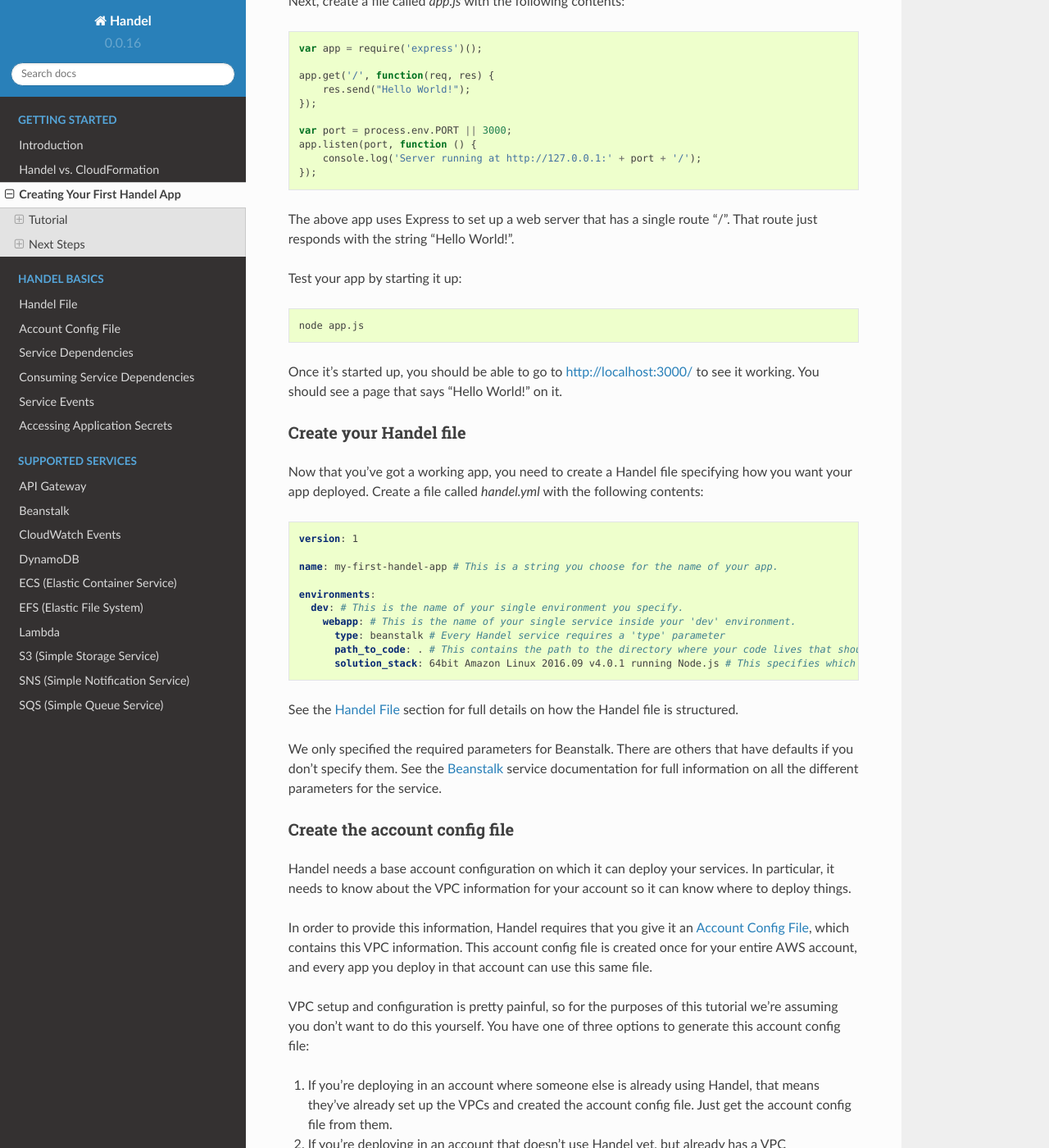
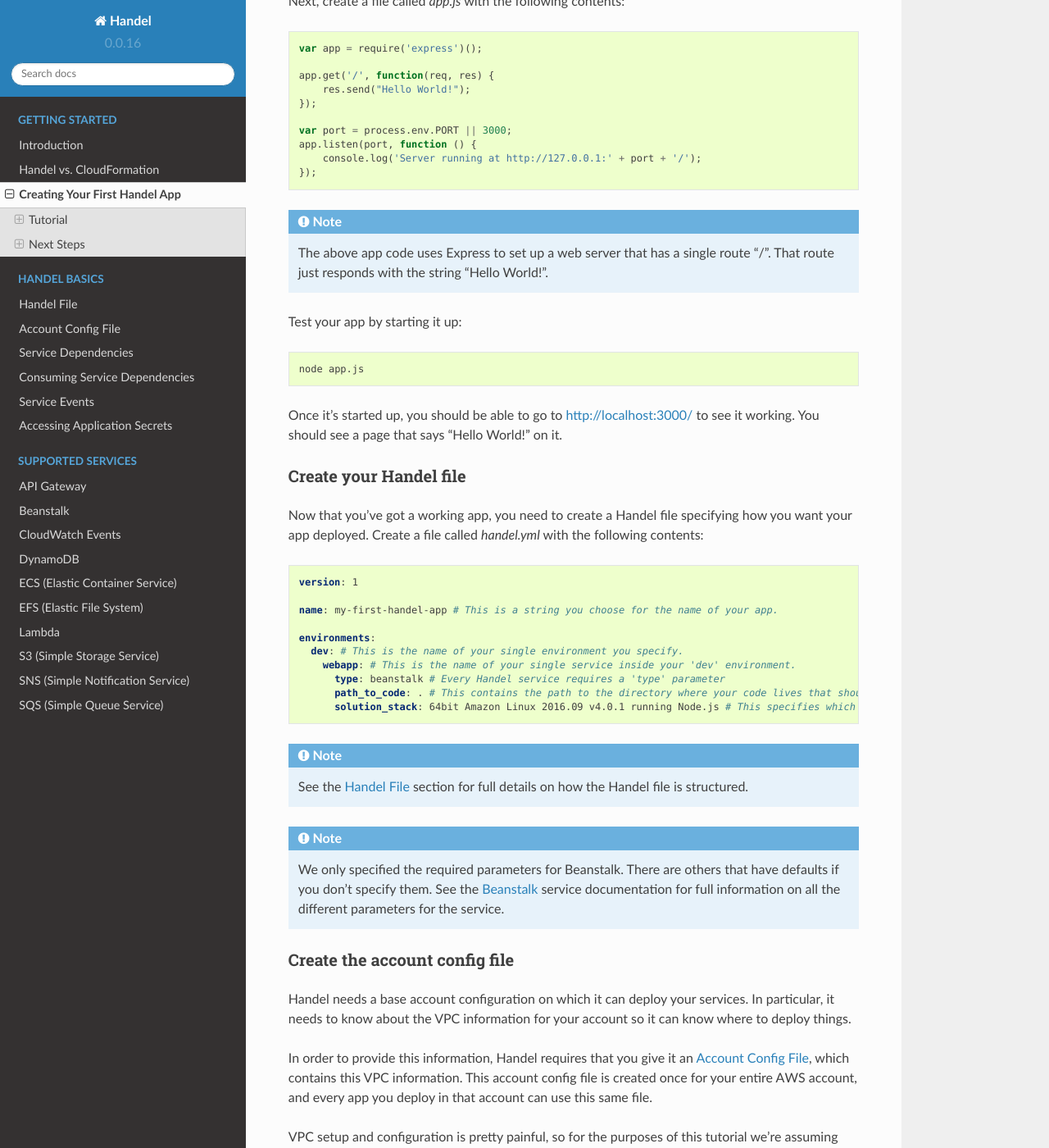
Before and after one commit to byu-oit/handel, a Sphinx documentation site: the page built from docs/getting-started/tutorial-creating-an-app.rst, in a window 1280 px wide and 1400 px high, scrolled down 1163 px. Shown: the whole window at 82% size. Built offline with Sphinx 7.4.7 and the Read the Docs theme 2.0.0, drawn with Linux system fonts in a browser that asks for light colours; some of the changed lines change nothing that is shown.

Commit message:
Update tutorial

```diff
--- a/docs/getting-started/tutorial-creating-an-app.rst
+++ b/docs/getting-started/tutorial-creating-an-app.rst
@@ -60,7 +60,9 @@ Next, create a file called *app.js* with the following contents:
         console.log('Server running at http://127.0.0.1:' + port + '/');
     });
 
-The above app uses Express to set up a web server that has a single route "/". That route just responds with the string "Hello World!".
+.. NOTE::
+
+    The above app code uses Express to set up a web server that has a single route "/". That route just responds with the string "Hello World!".
 
 Test your app by starting it up:
 
@@ -87,9 +89,13 @@ Now that you've got a working app, you need to create a Handel file specifying h
           path_to_code: . # This contains the path to the directory where your code lives that should be sent to Beanstalk
           solution_stack: 64bit Amazon Linux 2016.09 v4.0.1 running Node.js # This specifies which Beanstalk 'solution stack' should be used for the app.
 
-See the :ref:`handel-file` section for full details on how the Handel file is structured.
+.. NOTE::
 
-We only specified the required parameters for Beanstalk. There are others that have defaults if you don't specify them. See the :ref:`beanstalk` service documentation for full information on all the different parameters for the service.
+    See the :ref:`handel-file` section for full details on how the Handel file is structured.
+
+.. NOTE::
+
+    We only specified the required parameters for Beanstalk. There are others that have defaults if you don't specify them. See the :ref:`beanstalk` service documentation for full information on all the different parameters for the service.
 
 Create the account config file
 ~~~~~~~~~~~~~~~~~~~~~~~~~~~~~~~
@@ -117,11 +123,13 @@ Now that you've written your app, created your Handel file, and obtained your ac
 
     handel deploy -c ~/account-config.yml -e dev -v 1
 
-In the above command, the following arguments are provided:
+.. NOTE::
 
-* The -c parameter specifies where your account config file is located
-* The -e parameter is a comma-separated string list that specifies which environments from your Handel file you want to deploy
-* The -v parameter is an arbitrary string specifying the current version being deployed. We're just using "1" in our example
+    In the above command, the following arguments are provided:
+
+    * The -c parameter specifies where your account config file is located
+    * The -e parameter is a comma-separated string list that specifies which environments from your Handel file you want to deploy
+    * The -v parameter is an arbitrary string specifying the current version being deployed. We're just using "1" in our example
 
 Once you've executed that command, Handel should start up and deploy your application. You can sign into the AWS Console and go to the "ElasticBeanstalk" service to see your deployed application.
 
```
